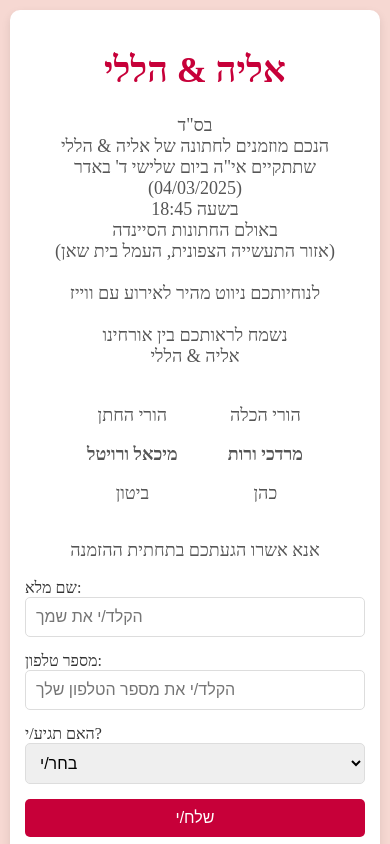
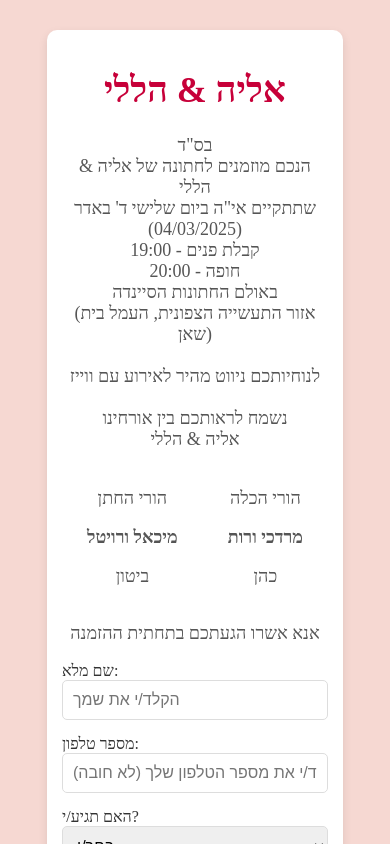
Before and after one commit to yishai946/wedding, a React (Create React App) app: page / in a window 390 px wide. Shown: the top 844 px of the page. Built offline with nearby package versions, Linux system fonts and the light colour scheme; the HTML template or start-up script is replaced by a standard one.

Commit message:
fix(App.css, Foem.jsx, Header.jsx): fixed reponsive width, event details, and phone is not required but if entered it is checked

```diff
--- a/src/App.css
+++ b/src/App.css
@@ -21,9 +21,10 @@
 }
 
 .content-wrapper {
-  width: 100%;
+  width:80%;
   max-width: 500px;
   padding: 20px;
+  margin: 20px;
   background: #fff;
   border-radius: 15px;
   text-align: center;
--- a/src/components/Form.jsx
+++ b/src/components/Form.jsx
@@ -23,10 +23,18 @@ const Form = () => {
     try {
       setLoading(true);
 
-      const existingGuest = await getGuestByPhone(phone);
-      if (existingGuest.length > 0) {
-        alert("מספר הטלפון קיים כבר, נסה שוב");
-        return;
+      if (phone.length > 0) {
+        // regex check that it is valid phone number: 05X-XXX-XXXX
+        const phoneRegex = /^05\d([-]{0,1})\d{3}([-]{0,1})\d{4}$/;
+        if (!phoneRegex.test(phone)) {
+          alert("מספר הטלפון אינו תקין, נסה שוב");
+          return;
+        }
+
+        if (await getGuestByPhone(phone) > 0) {
+          alert("מספר הטלפון קיים כבר, נסה שוב");
+          return;
+        }
       }
 
       const timestamp = new Date().getTime().toString();
@@ -97,8 +105,7 @@ const Form = () => {
                 type="text"
                 value={phone}
                 onChange={(e) => setPhone(e.target.value)}
-                placeholder="הקלד/י את מספר הטלפון שלך"
-                required
+                placeholder="הקלד/י את מספר הטלפון שלך (לא חובה)"
               />
             </label>
             <label>
--- a/src/components/Header.jsx
+++ b/src/components/Header.jsx
@@ -8,7 +8,8 @@ const Header = () => {
         בס"ד <br />
         הנכם מוזמנים לחתונה של אליה & הללי <br />
         שתתקיים אי"ה ביום שלישי ד' באדר (04/03/2025) <br />
-        בשעה 18:45 <br />
+        קבלת פנים - 19:00<br />
+        חופה - 20:00 <br />
         באולם החתונות הסיינדה <br />
         (אזור התעשייה הצפונית, העמל בית שאן) <br />
         <br />
```
